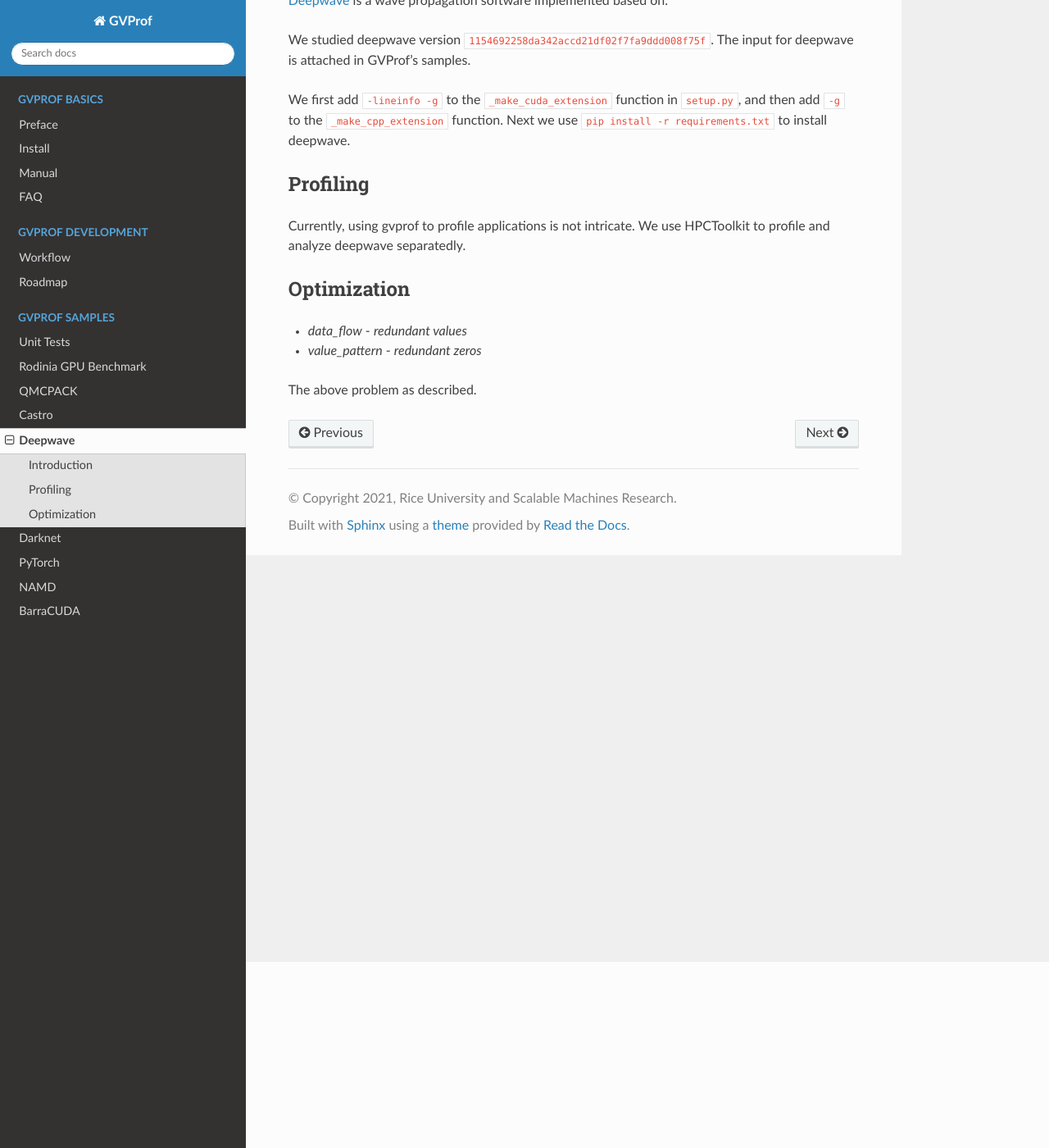
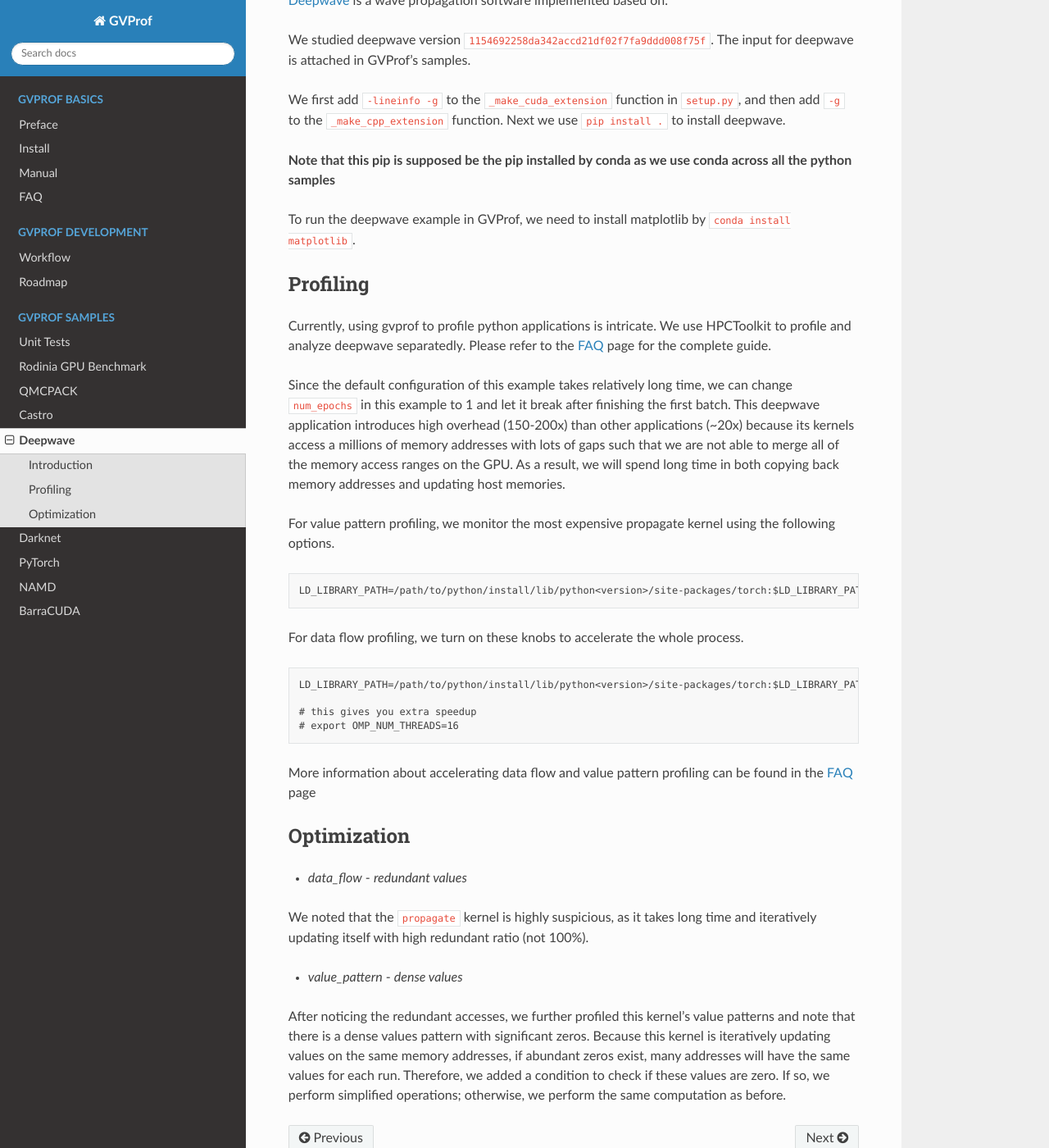
Before and after one commit to GVProf/GVProf, a Sphinx documentation site: the page built from docs/deepwave.md, in a window 1280 px wide and 1400 px high, scrolled down 227 px. Shown: the whole window at 82% size. Built offline with Sphinx 7.4.7 and the Read the Docs theme 2.0.0, drawn with Linux system fonts in a browser that asks for light colours; pages that are not in the unit, such as notebooks, are missing from menus.

Commit message:
Update submodules

````diff
--- a/docs/deepwave.md
+++ b/docs/deepwave.md
@@ -6,17 +6,41 @@
 
 We studied deepwave version `1154692258da342accd21df02f7fa9ddd008f75f`. The input for deepwave is attached in GVProf's samples.
 
-We first add `-lineinfo -g` to the `_make_cuda_extension` function in `setup.py`, and then add `-g` to the `_make_cpp_extension` function. Next we use `pip install -r requirements.txt` to install deepwave.
+We first add `-lineinfo -g` to the `_make_cuda_extension` function in `setup.py`, and then add `-g` to the `_make_cpp_extension` function. Next we use `pip install .` to install deepwave.
+
+**Note that this pip is supposed be the pip installed by conda as we use conda across all the python samples**
+
+To run the deepwave example in GVProf, we need to install matplotlib by `conda install matplotlib`.
 
 ## Profiling
 
-Currently, using gvprof to profile applications is not intricate. We use HPCToolkit to profile and analyze deepwave separatedly.
+Currently, using gvprof to profile python applications is intricate. We use HPCToolkit to profile and analyze deepwave separatedly. Please refer to the [FAQ](https://gvprof.readthedocs.io/en/latest/faq.html) page for the complete guide.
+
+Since the default configuration of this example takes relatively long time, we can change `num_epochs` in this example to 1 and let it break after finishing the first batch. This deepwave application introduces high overhead (150-200x) than other applications (~20x) because its kernels access a millions of memory addresses with lots of gaps such that we are not able to merge all of the memory access ranges on the GPU. As a result, we will spend long time in both copying back memory addresses and updating host memories.
+
+For value pattern profiling, we monitor the most expensive propagate kernel using the following options.
+
+```
+LD_LIBRARY_PATH=/path/to/python/install/lib/python<version>/site-packages/torch:$LD_LIBRARY_PATH hpcrun -e gpu=nvidia,value_pattern@10000 -ck HPCRUN_SANITIZER_WHITELIST=./whitelist -ck HPCRUN_SANITIZER_KERNEL_SAMPLING_FREQUENCY=100000 python ./Deepwave_SEAM_example1.py
+```
+
+For data flow profiling, we turn on these knobs to accelerate the whole process.
+
+```
+LD_LIBRARY_PATH=/path/to/python/install/lib/python<version>/site-packages/torch:$LD_LIBRARY_PATH hpcrun -e gpu=nvidia,data_flow -ck HPCRUN_SANITIZER_READ_TRACE_IGNORE=1 -ck HPCRUN_SANITIZER_DATA_FLOW_HASH=0 -ck HPCRUN_SANITIZER_GPU_ANALYSIS_BLOCKS=1 -ck HPCRUN_SANITIZER_GPU_PATCH_RECORD_NUM=131072 python ./Deepwave_SEAM_example1.py
+
+# this gives you extra speedup
+# export OMP_NUM_THREADS=16
+```
+
+More information about accelerating data flow and value pattern profiling can be found in the [FAQ](https://gvprof.readthedocs.io/en/latest/faq.html) page
 
 ## Optimization
 
 - *data_flow* - *redundant values*
 
+We noted that the `propagate` kernel is highly suspicious, as it takes long time and iteratively updating itself with high redundant ratio (not 100%).
 
-- *value_pattern* - *redundant zeros*
+- *value_pattern* - *dense values*
 
-The above problem as described.
+After noticing the redundant accesses, we further profiled this kernel's value patterns and note that there is a dense values pattern with significant zeros. Because this kernel is iteratively updating values on the same memory addresses, if abundant zeros exist, many addresses will have the same values for each run. Therefore, we added a condition to check if these values are zero. If so, we perform simplified operations; otherwise, we perform the same computation as before.
````
Also changed, not shown: docs/faq.md (+21 -0 lines), docs/install.md (+3 -1 lines), docs/pytorch.md (+7 -6 lines), docs/roadmap.md (+1 -1 lines).
